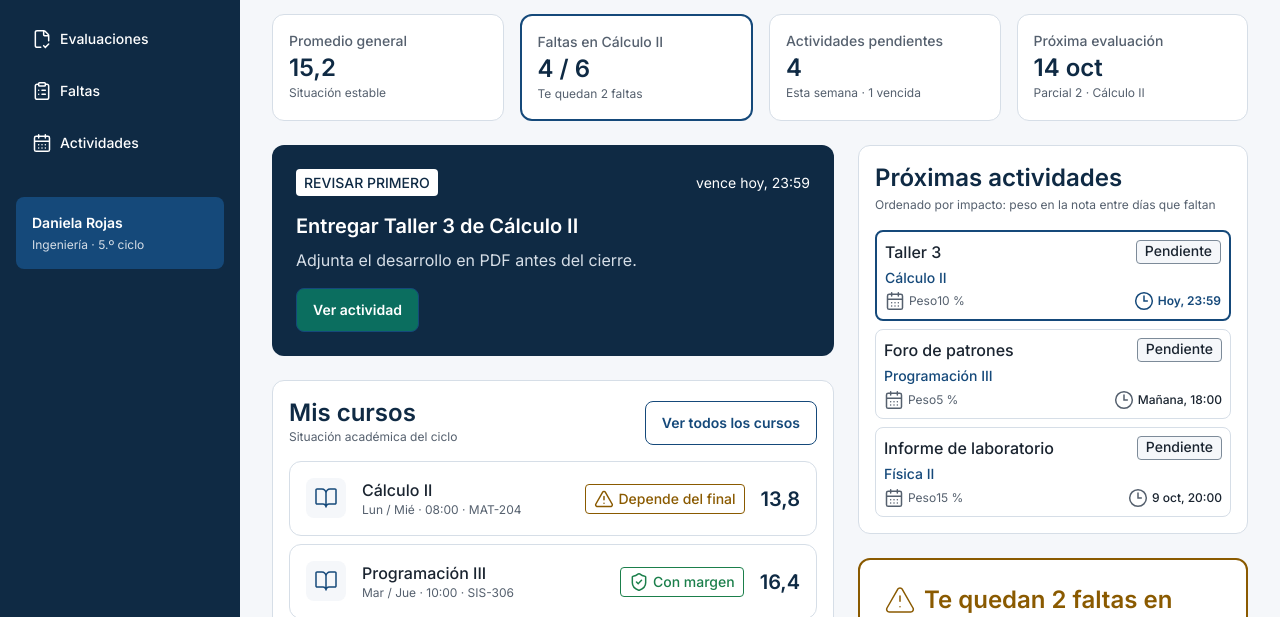
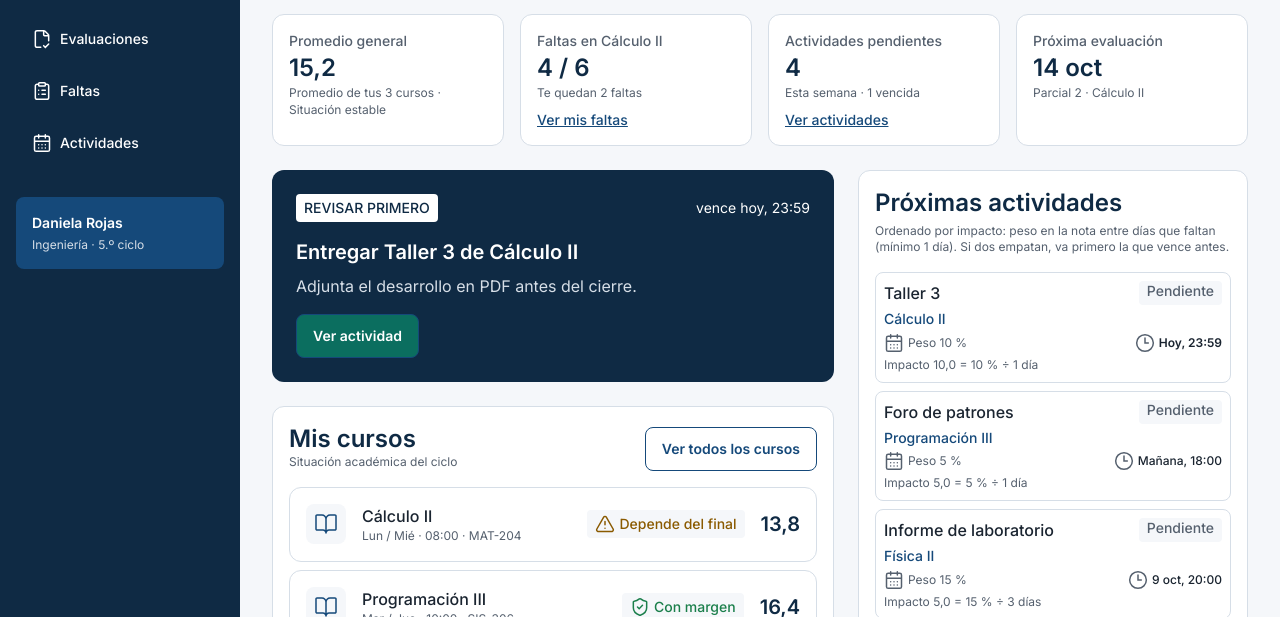
Before and after one commit to jdiaz522/ulive, a plain HTML site: page app/inicio.html in a window 1280 px wide. Shown: the part 183-800 px from the top of the page. Drawn offline with Linux system fonts and the light colour scheme.

Commit message:
App: correcciones basadas en diseñador UX, foco en fondos oscuros y cálculo visible en Inicio

```diff
--- a/app/inicio.html
+++ b/app/inicio.html
@@ -96,18 +96,21 @@
           <article class="resumen">
             <p class="resumen-etiqueta">Promedio general</p>
             <p class="resumen-valor">15,2</p>
-            <p class="resumen-nota">Situación estable</p>
+            <p class="resumen-nota">Promedio de tus 3 cursos · Situación estable</p>
           </article>
-          <a class="resumen resumen-destacado" href="faltas.html">
+          <!-- Las tarjetas que son enlace terminan con una acción visible -->
+          <a class="resumen resumen-enlace" href="faltas.html">
             <span class="resumen-etiqueta">Faltas en Cálculo II</span>
             <span class="resumen-valor">4 / 6</span>
             <span class="resumen-nota">Te quedan 2 faltas</span>
+            <span class="resumen-accion">Ver mis faltas</span>
           </a>
-          <article class="resumen">
-            <p class="resumen-etiqueta">Actividades pendientes</p>
-            <p class="resumen-valor">4</p>
-            <p class="resumen-nota">Esta semana · 1 vencida</p>
-          </article>
+          <a class="resumen resumen-enlace" href="actividades.html">
+            <span class="resumen-etiqueta">Actividades pendientes</span>
+            <span class="resumen-valor">4</span>
+            <span class="resumen-nota">Esta semana · 1 vencida</span>
+            <span class="resumen-accion">Ver actividades</span>
+          </a>
           <article class="resumen">
             <p class="resumen-etiqueta">Próxima evaluación</p>
             <p class="resumen-valor">14 oct</p>
@@ -124,7 +127,7 @@
                 <p class="notificacion-etiqueta">Revisar primero</p>
                 <p class="notificacion-plazo">vence hoy, 23:59</p>
               </div>
-              <p class="notificacion-titulo">Entregar Taller 3 de Cálculo II</p>
+              <h2 class="notificacion-titulo">Entregar Taller 3 de Cálculo II</h2>
               <p class="notificacion-descripcion">Adjunta el desarrollo en PDF antes del cierre.</p>
               <div class="acciones-app">
                 <a class="boton-app boton-principal" href="curso.html">Ver actividad</a>
@@ -183,19 +186,20 @@
             <!-- Próximas actividades, ordenadas por impacto -->
             <section class="panel">
               <h2>Próximas actividades</h2>
-              <p class="texto-auxiliar criterio">Ordenado por impacto: peso en la nota entre días que faltan</p>
+              <p class="texto-auxiliar criterio">Ordenado por impacto: peso en la nota entre días que faltan (mínimo 1 día). Si dos empatan, va primero la que vence antes.</p>
               <ul class="lista-actividades">
                 <li>
-                  <a class="tarjeta-actividad actividad-prioritaria fila-enlace" href="curso.html">
+                  <a class="tarjeta-actividad fila-enlace" href="curso.html">
                     <span class="actividad-cabecera">
                       <span class="actividad-nombre">Taller 3</span>
                       <span class="estado-neutro">Pendiente</span>
                     </span>
                     <span class="actividad-curso">Cálculo II</span>
                     <span class="actividad-fechas">
-                      <span class="actividad-peso"><img src="../img/icono-calendario-gris.svg" alt=""> Peso <span class="cifra">10 %</span></span>
-                      <span class="actividad-vence vence-pronto"><img src="../img/icono-reloj-primario.svg" alt=""> Hoy, 23:59</span>
+                      <span class="actividad-peso"><img src="../img/icono-calendario-gris.svg" alt=""> <span>Peso <span class="cifra">10 %</span></span></span>
+                      <span class="actividad-vence vence-pronto"><img src="../img/icono-reloj-gris.svg" alt=""> Hoy, 23:59</span>
                     </span>
+                    <span class="texto-auxiliar actividad-impacto">Impacto <span class="cifra">10,0</span> = 10 % ÷ 1 día</span>
                   </a>
                 </li>
                 <li>
@@ -206,9 +210,10 @@
                     </span>
                     <span class="actividad-curso">Programación III</span>
                     <span class="actividad-fechas">
-                      <span class="actividad-peso"><img src="../img/icono-calendario-gris.svg" alt=""> Peso <span class="cifra">5 %</span></span>
+                      <span class="actividad-peso"><img src="../img/icono-calendario-gris.svg" alt=""> <span>Peso <span class="cifra">5 %</span></span></span>
                       <span class="actividad-vence"><img src="../img/icono-reloj-gris.svg" alt=""> Mañana, 18:00</span>
                     </span>
+                    <span class="texto-auxiliar actividad-impacto">Impacto <span class="cifra">5,0</span> = 5 % ÷ 1 día</span>
                   </div>
                 </li>
                 <li>
@@ -219,9 +224,10 @@
                     </span>
                     <span class="actividad-curso">Física II</span>
                     <span class="actividad-fechas">
-                      <span class="actividad-peso"><img src="../img/icono-calendario-gris.svg" alt=""> Peso <span class="cifra">15 %</span></span>
+                      <span class="actividad-peso"><img src="../img/icono-calendario-gris.svg" alt=""> <span>Peso <span class="cifra">15 %</span></span></span>
                       <span class="actividad-vence"><img src="../img/icono-reloj-gris.svg" alt=""> 9 oct, 20:00</span>
                     </span>
+                    <span class="texto-auxiliar actividad-impacto">Impacto <span class="cifra">5,0</span> = 15 % ÷ 3 días</span>
                   </div>
                 </li>
               </ul>
@@ -229,14 +235,15 @@
 
             <!-- Margen de faltas de Cálculo II -->
             <section class="alerta-faltas">
-              <p class="alerta-titulo"><img src="../img/icono-alerta-grande.svg" alt=""> Te quedan 2 faltas en Cálculo II</p>
+              <h2 class="alerta-titulo"><img src="../img/icono-alerta-grande.svg" alt=""> Te quedan 2 faltas en Cálculo II</h2>
               <div class="alerta-resumen">
                 <p class="alerta-dato">4 faltas registradas de 6</p>
-                <p class="alerta-porcentaje"><span class="cifra">67 %</span></p>
               </div>
               <div class="progreso">
                 <div class="progreso-avance avance-67"></div>
               </div>
+              <!-- El límite con su cálculo, en vez de un 67 % sin unidad -->
+              <p class="texto-auxiliar alerta-regla">Límite UPC: 25 % de <span class="cifra">24</span> sesiones = <span class="cifra">6</span> faltas</p>
             </section>
 
             <div class="acciones-app">
--- a/css/app.css
+++ b/css/app.css
@@ -126,6 +126,13 @@ html {
   font-weight: 600;
 }
 
+/* Foco sobre fondo #0F2A44 (columna lateral y tarjeta "Revisar primero"): el contorno
+   primario de base.css casi no se ve ahí (1,6:1), así que pasa a blanco (14,6:1). */
+.lateral a:focus-visible,
+.notificacion a:focus-visible {
+  outline: 3px solid #FFFFFF;
+}
+
 .perfil-lateral {
   padding: 16px;
   border-radius: 8px;
@@ -276,13 +283,26 @@ html {
   line-height: 1.4;
 }
 
-/* Variante resaltada (enlace a Faltas) */
-.resumen-destacado {
-  border: 2px solid #15497A;
-}
-
-.resumen-destacado:hover .resumen-etiqueta {
+/* Tarjeta de resumen que es enlace: lleva el mismo borde de 1 px que las demás
+   (un borde de 2 px se leía como "activo" o con foco) y termina con una acción
+   visible, subrayada en primario. Las tarjetas que no son enlace no la llevan. */
+.resumen-accion {
+  display: block;
+  margin-top: 8px;
+  color: #15497A;
+  font-size: 14px;
+  font-weight: 500;
+  line-height: 1.4;
   text-decoration: underline;
+}
+
+/* Al pasar el cursor se quita el subrayado, como en los demás enlaces de texto */
+.resumen-enlace:hover .resumen-accion {
+  text-decoration: none;
+}
+
+.resumen-enlace:active .resumen-accion {
+  color: #0F2A44;
 }
 
 /* ---------- Columnas de Inicio ---------- */
@@ -382,6 +402,17 @@ html {
   margin-top: 4px;
 }
 
+/* Cálculo del impacto de cada actividad: peso ÷ días que faltan (impacto en calculos.js) */
+.actividad-impacto {
+  display: block;
+  margin-top: 4px;
+}
+
+/* Límite de faltas con su cálculo, debajo de la barra */
+.alerta-regla {
+  margin-top: 8px;
+}
+
 /* ---------- Filas de curso ---------- */
 .lista-cursos,
 .lista-actividades {
@@ -462,14 +493,15 @@ html {
 }
 
 /* ---------- Indicadores de estado: color + ícono + texto ---------- */
+/* Sin borde, para que no se lean como botones: el estado lo dicen el texto,
+   el ícono y su color sobre fondo #F5F7FA (contraste AA verificado). */
 .estado {
   display: flex;
   flex-direction: row;
   margin: auto 16px auto 0;
   padding: 4px 8px;
-  border: 1px solid #55606E;
   border-radius: 4px;
-  background-color: #FFFFFF;
+  background-color: #F5F7FA;
   font-size: 14px;
   font-weight: 500;
   line-height: 1.4;
@@ -484,28 +516,24 @@ html {
 }
 
 .estado-seguro {
-  border-color: #1B7F4B;
   color: #1B7F4B;
 }
 
 .estado-atencion {
-  border-color: #8A5A00;
   color: #8A5A00;
 }
 
 .estado-riesgo {
-  border-color: #B3261E;
   color: #B3261E;
 }
 
-/* Estado sin color de situación académica (Pendiente, En curso) */
+/* Estado sin color de situación académica (Pendiente, En curso): texto secundario, sin borde */
 .estado-neutro {
   display: block;
   padding: 0 8px;
-  border: 1px solid #7D8B99;
   border-radius: 4px;
   background-color: #F5F7FA;
-  color: #1A2430;
+  color: #55606E;
   font-size: 14px;
   font-weight: 500;
   line-height: 1.4;
@@ -523,9 +551,8 @@ html {
   text-decoration: none;
 }
 
-.actividad-prioritaria {
-  border: 2px solid #15497A;
-}
+/* La actividad prioritaria no cambia de borde: su prioridad la marcan el orden
+   y el vencimiento en peso 600 (.vence-pronto). */
 
 .actividad-cabecera {
   display: flex;
@@ -580,9 +607,8 @@ html {
   margin-right: 4px;
 }
 
-/* Vence hoy: primario y más peso */
+/* Vence hoy: más peso, sin color (los colores de estado son solo para la situación académica) */
 .vence-pronto {
-  color: #15497A;
   font-weight: 600;
 }
 
@@ -621,10 +647,6 @@ html {
 .alerta-dato {
   margin-right: auto;
   font-weight: 500;
-}
-
-.alerta-porcentaje {
-  color: #55606E;
 }
 
 /* Barra de progreso: el ancho del avance se fija con una clase por porcentaje */
@@ -1593,6 +1615,11 @@ select.campo {
   .destino.activa {
     background-color: #F5F7FA;
     color: #15497A;
+  }
+
+  /* En móvil la barra de navegación es blanca: vuelve el contorno primario */
+  .lateral a:focus-visible {
+    outline: 3px solid #15497A;
   }
 
   /* Barra superior: marca y perfil; la ruta y el ciclo se ocultan */
--- a/js/actividades.js
+++ b/js/actividades.js
@@ -111,7 +111,6 @@ function pintarEstado(item) {
   if (item.entregada) {
     item.texto.textContent = '✓ Entregada';
     item.estado.style.color = COLOR_SEGURO;
-    item.estado.style.borderColor = COLOR_SEGURO;
     if (item.icono) {
       item.icono.style.display = 'none';
     }
@@ -123,7 +122,6 @@ function pintarEstado(item) {
     item.texto.textContent = item.estadoInicial;
   }
   item.estado.style.color = '';
-  item.estado.style.borderColor = '';
   if (item.icono) {
     item.icono.style.display = '';
   }
--- a/js/cambio-turno.js
+++ b/js/cambio-turno.js
@@ -47,7 +47,6 @@ function actualizarChoqueFaltas() {
   }
   choqueFaltas.textContent = 'usarías 1 de tus ' + permitidas + ' faltas (' + quedarian + ')';
   estadoChoqueTexto.textContent = estado.etiqueta;
-  estadoChoque.style.borderColor = coloresTurno[estado.tono];
   estadoChoque.style.color = coloresTurno[estado.tono];
   iconosChoque.seguro.style.display = 'none';
   iconosChoque.atencion.style.display = 'none';
```
Also changed, not shown: app/actividades.html (+1 -1 lines), app/curso.html (+6 -6 lines), app/faltas.html (+4 -3 lines), app/registrar-falta.html (+1 -1 lines), app/registrar-nota.html (+1 -1 lines), app/simulacion.html (+1 -1 lines), 1 other file.
